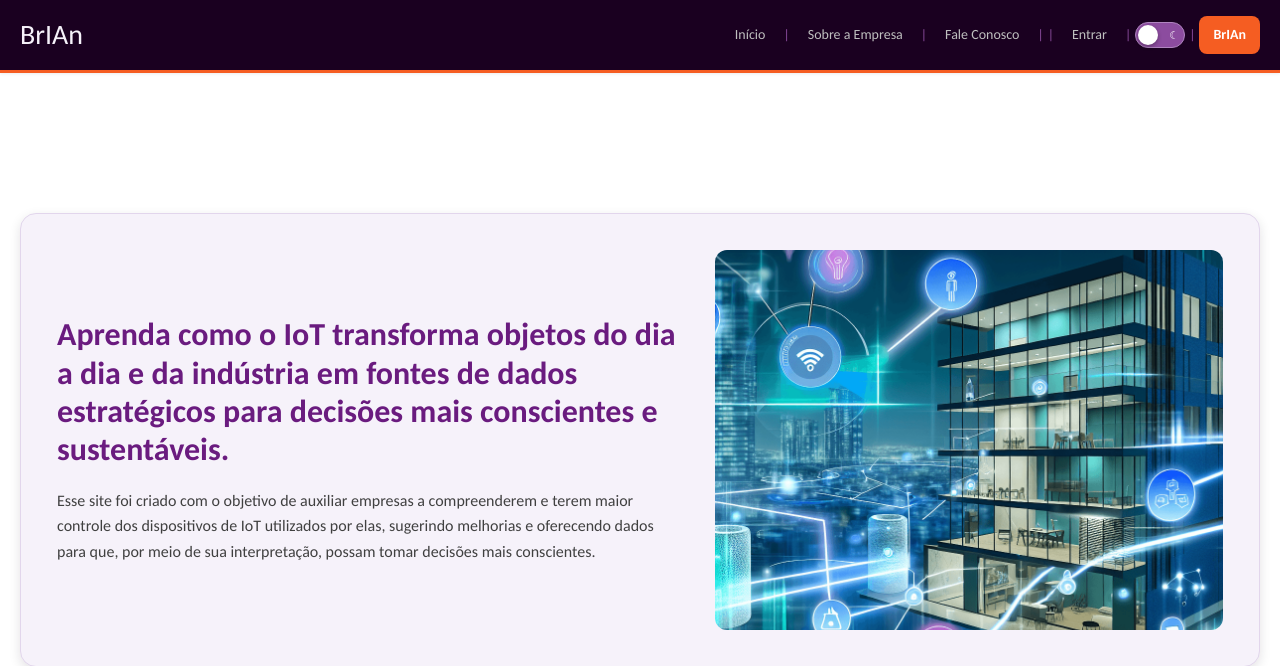
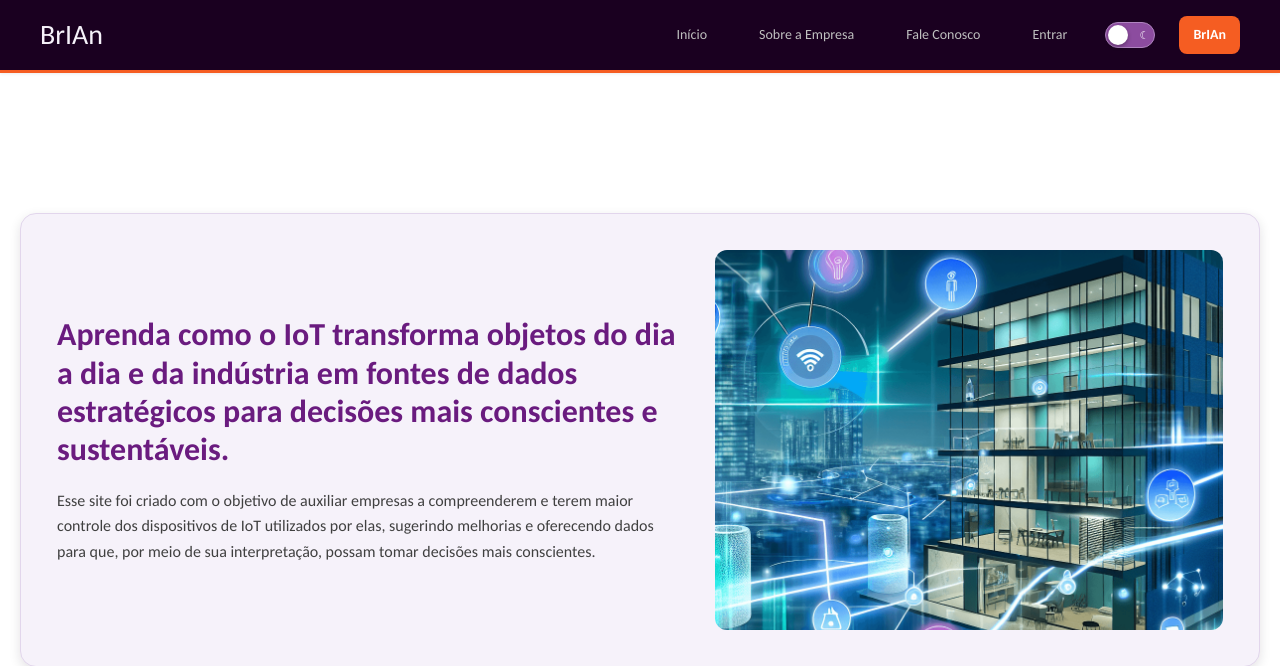
Before and after one commit to biavieiraa/django_fds, a Django app: page /forum/ in a window 1280 px wide. Shown: the top 666 px of the page. Run offline with Django 5.2, Linux system fonts and the light colour scheme; some web fonts are replaced.

Commit message:
Pequenos ajustes

```diff
--- a/forum/static/css/style.css
+++ b/forum/static/css/style.css
@@ -170,13 +170,14 @@ a { color: var(--link); }
     justify-content: space-between;
     align-items: center;
     flex-wrap: wrap;
-    gap: 15px;
+    gap: 20px;
+    padding: 0 20px;
 }
 .header h1 {
     font-size: 28px;
     color: var(--header-text);
 }
-.nav { display: flex; align-items: center; gap: 4px; flex-wrap: wrap; }
+.nav { display: flex; align-items: center; gap: 24px; flex-wrap: wrap; }
 .nav a {
     color: var(--texto-5);
     text-decoration: none;
--- a/forum/templates/forum/base.html
+++ b/forum/templates/forum/base.html
@@ -29,53 +29,41 @@
     <header class="header">
         <div class="header-container">
             <h1>BrIAn</h1>
-            <!-- Links visíveis para todos os visitantes -->
 
+            <!-- Links de navegação e ações centralizadas/direita -->
             <nav class="nav">
                 <a href="{% url 'index' %}">Início</a>
-                <span class="separator">|</span>
                 <a href="{% url 'sobre_empresa' %}">Sobre a Empresa</a>
-                <span class="separator">|</span>
                 <a href="{% url 'sobre_nos' %}">Fale Conosco</a>
-                <span class="separator">|</span>
+
                 <!-- Autenticação (Entrar / Sair) -->
-
                 {% if user.is_authenticated %}
-                    <span class="separator">|</span>
                     <form method="post" action="{% url 'logout' %}" class="logout-form">
                         {% csrf_token %}
                         <button type="submit" class="btn-logout">Sair</button>
                     </form>
-
                 {% else %}
-                    <span class="separator">|</span>
                     <a href="{% url 'login' %}">Entrar</a>
                 {% endif %}
 
-                <span class="separator">|</span>
-
-                <button id="theme-toggle" class="theme-switch" type="button" aria-label="Alternar modo escuro" title="Alternar modo escuro">
+                <!-- Switch de tema antigo -->
+                <button id="theme-toggle" class="theme-switch" type="button" aria-label="Alternar tema" title="Alternar tema">
                     <span class="switch-icon">☀︎</span>
                     <span class="switch-ball"></span>
                     <span class="switch-icon">☾</span>
                 </button>
 
-                <span class="separator">|</span>
+                <!-- Link BrIAn / IA -->
                 <a href="{% url 'ia_chat' %}" class="nav-ia-link">BrIAn</a>
-
             </nav>
 
         </div>
-
     </header>
 
-
-
-        <main class="container {% block container_class %}{% endblock %}">
+    <main class="container {% block container_class %}{% endblock %}">
         {% block content %}{% endblock %}
     </main>
-
-
+</body>
 
 <footer class="footer">
   <div class="footer-container">
```
